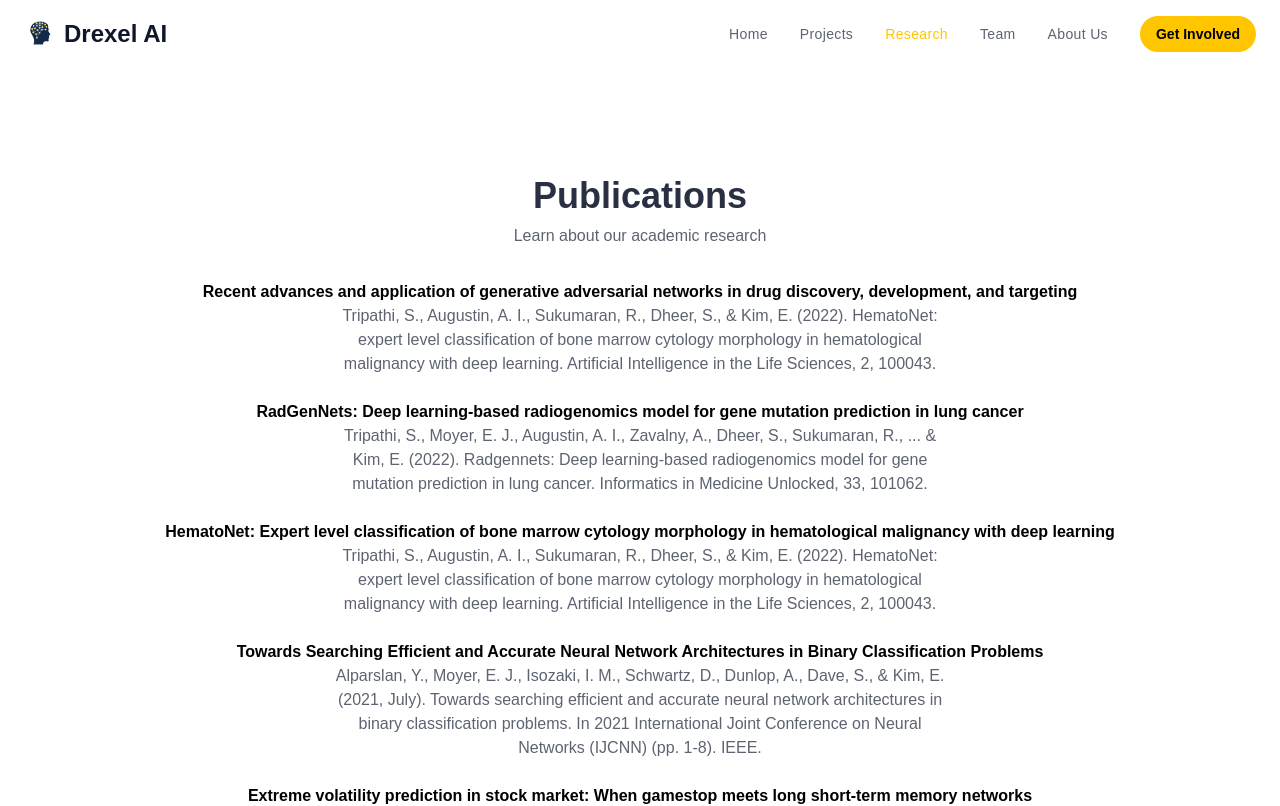
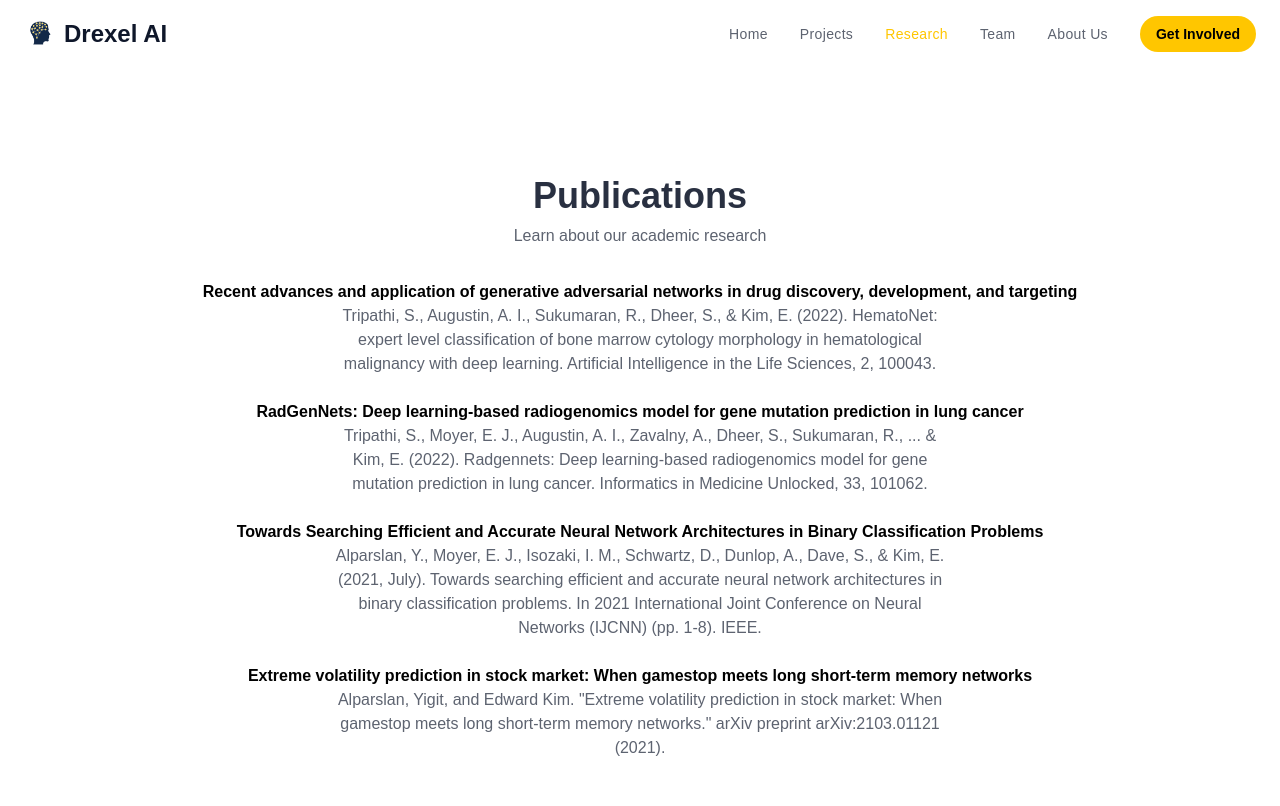
Before and after one commit to drexelai/drexel-ai-website, a React (Vite) app: page /research in a window 1280 px wide. Shown: the top 806 px of the page. Built offline with nearby package versions, Linux system fonts and the light colour scheme.

Commit message:
content fixes

```diff
--- a/src/pages/ResearchPage.tsx
+++ b/src/pages/ResearchPage.tsx
@@ -30,12 +30,6 @@ export const ResearchPage = () => {
               </p></li>
               <br/>
               <li>
-                <h3 className="font-bold"><a href="https://www.sciencedirect.com/science/article/pii/S2667318522000137">HematoNet: Expert level classification of bone marrow cytology morphology in hematological malignancy with deep learning</a></h3>
-                <p className="lg:mx-auto lg:w-6/12 text-gray-600 dark:text-gray-300">
-                Tripathi, S., Augustin, A. I., Sukumaran, R., Dheer, S., & Kim, E. (2022). HematoNet: expert level classification of bone marrow cytology morphology in hematological malignancy with deep learning. Artificial Intelligence in the Life Sciences, 2, 100043.
-              </p></li>
-              <br/>
-              <li>
                 <h3 className="font-bold"><a href="https://ieeexplore.ieee.org/abstract/document/9533483">Towards Searching Efficient and Accurate Neural Network Architectures in Binary Classification Problems</a></h3>
                 <p className="lg:mx-auto lg:w-6/12 text-gray-600 dark:text-gray-300">
                 Alparslan, Y., Moyer, E. J., Isozaki, I. M., Schwartz, D., Dunlop, A., Dave, S., & Kim, E. (2021, July). Towards searching efficient and accurate neural network architectures in binary classification problems. In 2021 International Joint Conference on Neural Networks (IJCNN) (pp. 1-8). IEEE.
```
Also changed, not shown: 1 other file (tests, documents, lock files or other folders).
